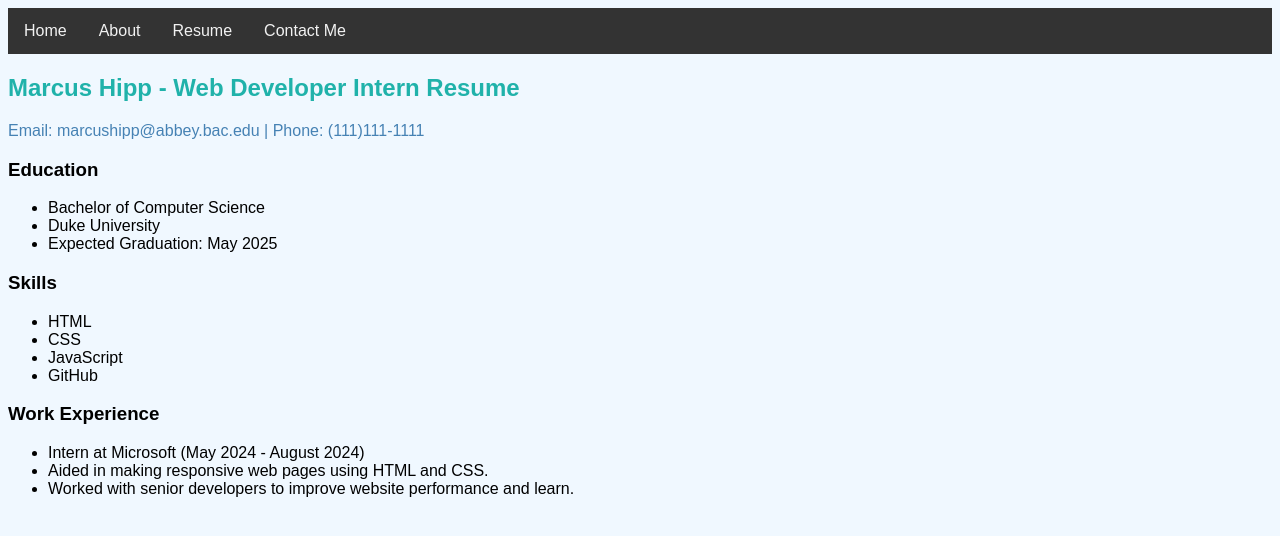
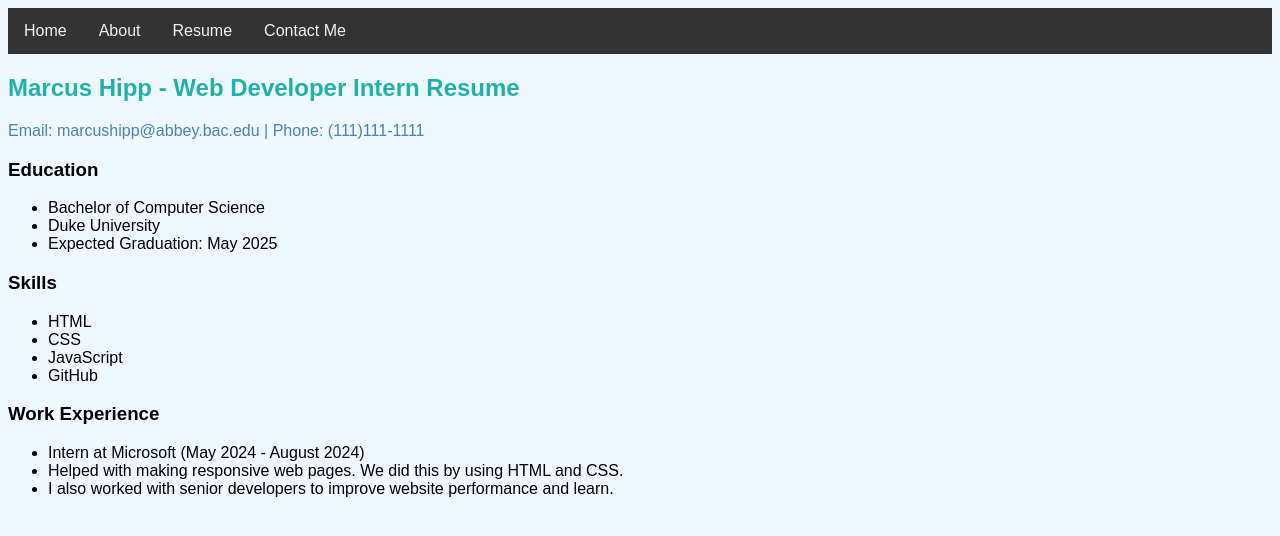
Before and after one commit to maseverus/adding-styling-to-your-website-maseverus, a plain HTML site: page ResumePage.html in a window 1280 px wide. Drawn offline with Linux system fonts and the light colour scheme.

Commit message:
Update ResumePage.html

```diff
--- a/ResumePage.html
+++ b/ResumePage.html
@@ -32,8 +32,8 @@
         <h3>Work Experience</h3>
         <ul>
             <li>Intern at Microsoft (May 2024 - August 2024)</li>
-            <li>Aided in making responsive web pages using HTML and CSS.</li>
-            <li>Worked with senior developers to improve website performance and learn.</li>
+            <li>Helped with making responsive web pages. We did this by using HTML and CSS.</li>
+            <li>I also worked with senior developers to improve website performance and learn.</li>
         </ul>
     </main>
 </body>
```
